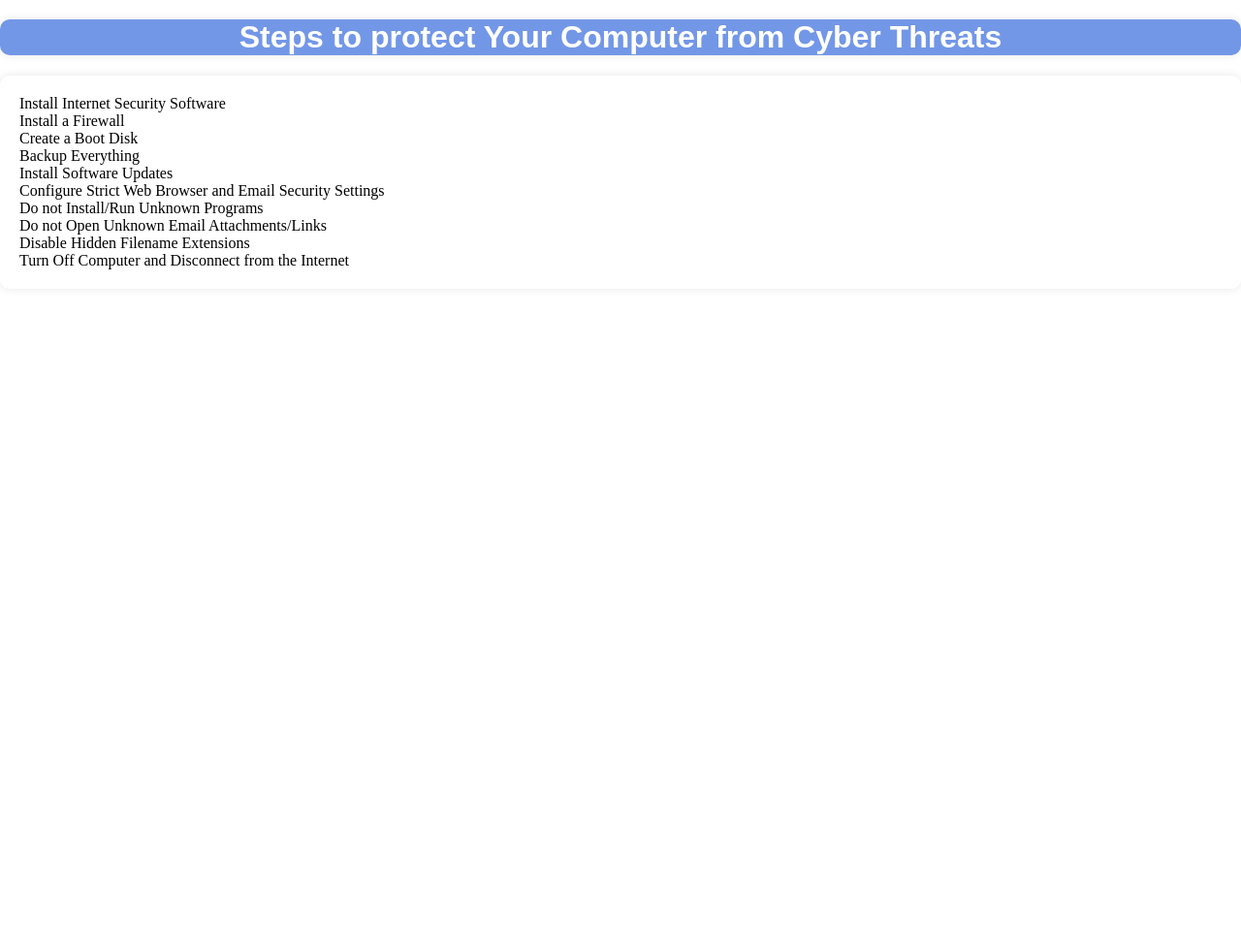
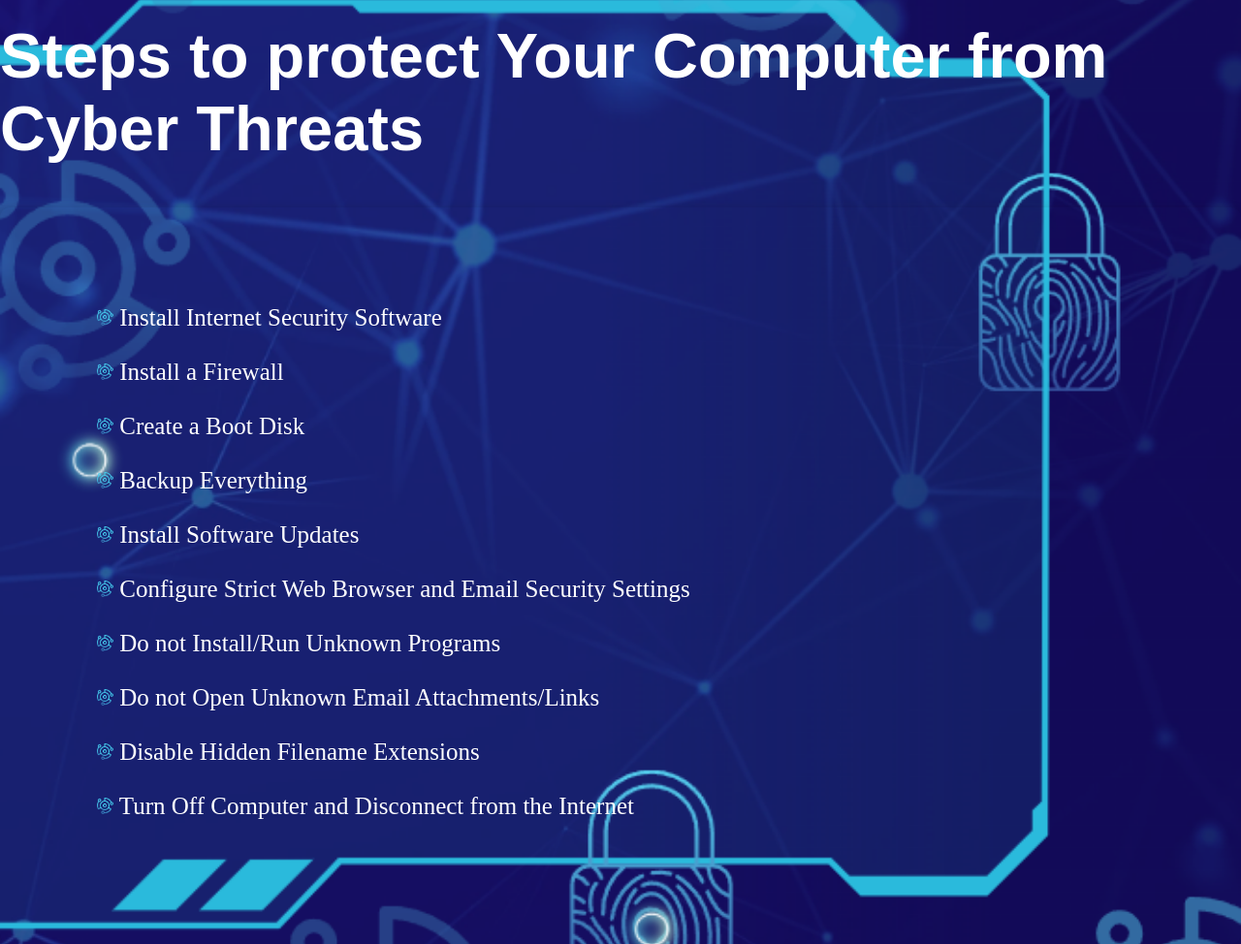
Before and after one commit to Bongeka-Bhungane/cyber-poster, a plain HTML site: page index.html in a window 1280 px wide. Shown: the whole page at 97% size. Before the commit the page ends 820 px from the top, so only its background shows below. Drawn offline with Linux system fonts and the light colour scheme.

Commit message:
I added the background and the icons to the HTML and CSS

```diff
--- a/index.html
+++ b/index.html
@@ -12,16 +12,16 @@
     </header>
             <section>
                 <ul>
-                    <li>Install Internet Security Software</li>
-                    <li>Install a Firewall</li>
-                    <li>Create a Boot Disk</li>
-                    <li>Backup Everything</li>
-                    <li>Install Software Updates</li>
-                    <li>Configure Strict Web Browser and Email Security Settings</li>
-                    <li> Do not Install/Run Unknown Programs</li>
-                    <li> Do not Open Unknown Email Attachments/Links</li>
-                    <li>Disable Hidden Filename Extensions</li>
-                    <li>Turn Off Computer and Disconnect from the Internet</li>
+                    <li><img src="media/icon.png" alt="icon" width="17px"> Install Internet Security Software</li><br>
+                    <li><img src="media/icon.png" alt="icon" width="17px"> Install a Firewall</li><br>
+                    <li><img src="media/icon.png" alt="icon" width="17px"> Create a Boot Disk</li><br>
+                    <li><img src="media/icon.png" alt="icon" width="17px"> Backup Everything</li><br>
+                    <li><img src="media/icon.png" alt="icon" width="17px"> Install Software Updates</li><br>
+                    <li><img src="media/icon.png" alt="icon" width="17px"> Configure Strict Web Browser and Email Security Settings</li><br>
+                    <li><img src="media/icon.png" alt="icon" width="17px"> Do not Install/Run Unknown Programs</li><br>
+                    <li><img src="media/icon.png" alt="icon" width="17px"> Do not Open Unknown Email Attachments/Links</li><br>
+                    <li><img src="media/icon.png" alt="icon" width="17px"> Disable Hidden Filename Extensions</li><br>
+                    <li><img src="media/icon.png" alt="icon" width="17px"> Turn Off Computer and Disconnect from the Internet</li><br>
                 </ul>
             </section>
 </body>
--- a/styles.css
+++ b/styles.css
@@ -1,5 +1,5 @@
 body {
-    background-image: url('background-img.jpg');
+    background-image: url('media/background.png');
     background-size: cover;
     background-position: center;
     background-repeat: no-repeat;
@@ -8,20 +8,19 @@ body {
 }
 h1 {
     color: #fff;
-    text-align: center;
+    text-align: left;
     margin-top: 20px;
     font-family: Arial, sans-serif;
-    background-color: rgba(80, 126, 226, 0.8);
-    border-radius: 10px;
-    box-shadow: 0 0 10px rgba(0, 0, 0, 0.1);
+    font-size: 65px;
 }
 ul {
     list-style-type: none;
-    padding: 20px;
-    margin: 0;
-    background-color: rgba(255, 255, 255, 0.8);
+    padding: 100px;
+    color: #fff;
     border-radius: 10px;
     box-shadow: 0 0 10px rgba(0, 0, 0, 0.1);
+    font-size: 25px;
+    margin: 0;
 }
 ul li {
     margin-bottom: 10px 0;
```
Also changed, not shown: media/background.png (added), media/icon.png (added).
